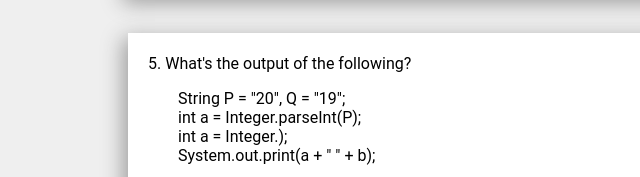
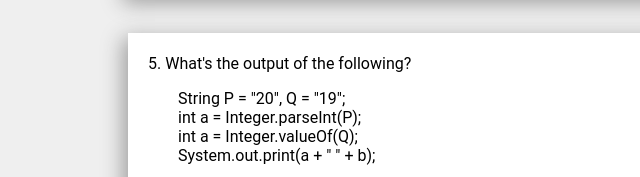
Before and after one commit to vatsalsinghkv/computer-science-test, a plain HTML site: page index.html in a window 1280 px wide. Shown: the part 1060-1237 px from the top of the page, 0-640 px from the left. Drawn offline with Linux system fonts and the light colour scheme.

Commit message:
Ques 5 fixed

```diff
--- a/index.html
+++ b/index.html
@@ -117,7 +117,7 @@
 
         <div class="opt">String P = "20", Q = "19";</div>
         <div class="opt">int a = Integer.parseInt(P);</div>
-        <div class="opt">int a = Integer.);</div>
+        <div class="opt">int a = Integer.valueOf(Q);</div>
         <div class="opt">System.out.print(a + " " + b);</div>
 
 
```
